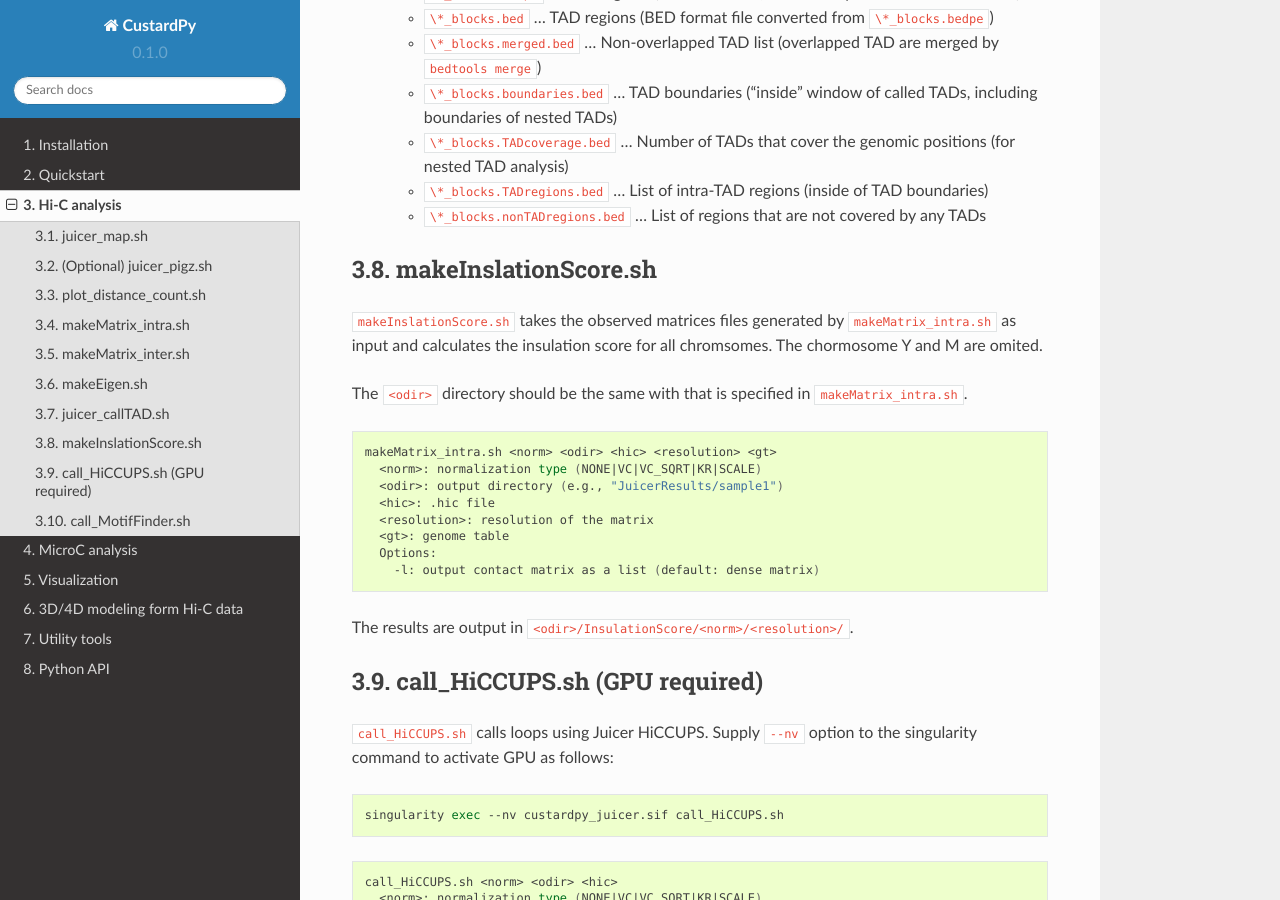
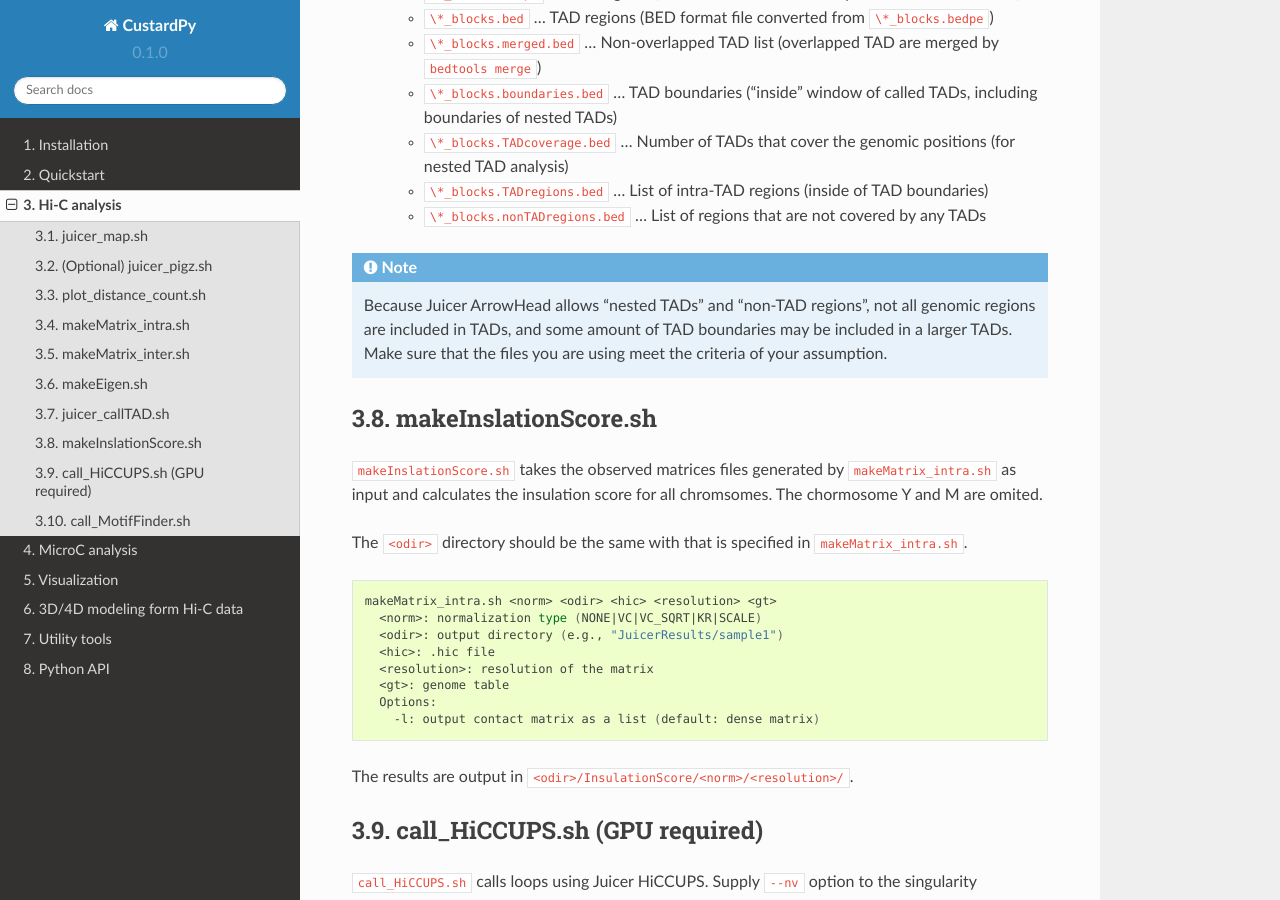
Before and after one commit to rnakato/CustardPy, a Sphinx documentation site: the page built from docs/content/Hi-C.rst, in a window 1280 px wide and 900 px high, scrolled down 3567 px. Built offline with Sphinx 7.4.7 and the Read the Docs theme 2.0.0, drawn with Linux system fonts in a browser that asks for light colours.

Commit message:
update docs

```diff
--- a/docs/content/Hi-C.rst
+++ b/docs/content/Hi-C.rst
@@ -167,6 +167,9 @@ juicer_callTAD.sh
     - ``\*_blocks.TADregions.bed`` ... List of intra-TAD regions (inside of TAD boundaries)
     - ``\*_blocks.nonTADregions.bed`` ... List of regions that are not covered by any TADs
 
+.. note::
+
+    Because Juicer ArrowHead allows "nested TADs" and "non-TAD regions", not all genomic regions are included in TADs, and some amount of TAD boundaries may be included in a larger TADs. Make sure that the files you are using meet the criteria of your assumption.
 
 makeInslationScore.sh
 ----------------------------------------------------------------
```
